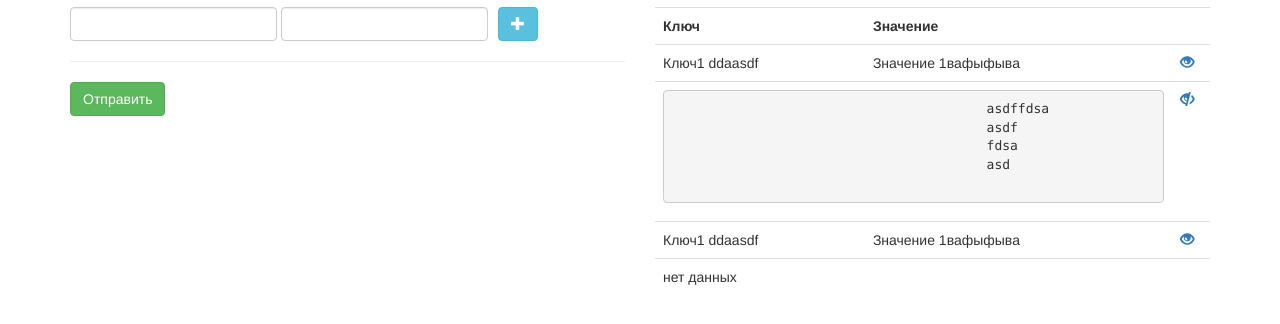
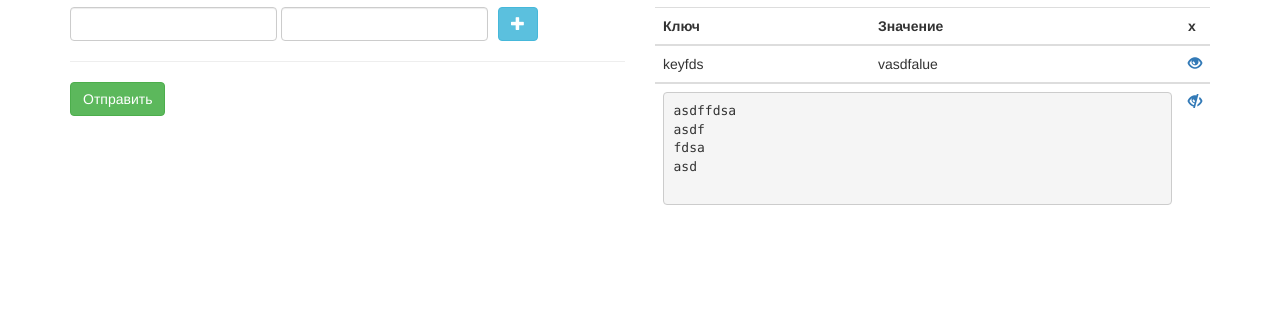
Before and after one commit to krom-xr/100avia_test, a plain HTML site: page index.html in a window 1280 px wide. Shown: the part 126-450 px from the top of the page. Drawn offline with nearby package versions, Linux system fonts and the light colour scheme.

Commit message:
items list

```diff
--- a/index.html
+++ b/index.html
@@ -43,22 +43,29 @@
                     </div>
                 </form>
             </div>
-            <div class="col-xs-6">
+
+            <div class="col-xs-6" ng-controller="ListCtrl">
                 <h2>Список полей</h2>
                 <div class="table">
                     <table class="table">
                         <tr>
                             <th>Ключ</th>
                             <th>Значение</th>
-                            <th></th>
-                        </tr>
-                        <tr>
-                            <td>Ключ1 ddaasdf</td>
-                            <td>Значение 1вафыфыва</td>
-                            <td><a href="#"><span class="glyphicon glyphicon-eye-open"></span></a></td>
+                            <th style="width: 20px">x</th>
                         </tr>
 
-                        <tr>
+                        <tr ng-hide="list.items.length">
+                            <td colspan="3">нет данных</td>
+                        </tr>
+
+                        <tbody ng-repeat="item in list.items">
+                            <tr ng-if="!item.show_full" >
+                                <td>{{ item.key }}</td>
+                                <td>{{ item.value }}</td>
+                                <td><a href="#" ng-click="list.showFull(item, true)"><span class="glyphicon glyphicon-eye-open"></span></a></td>
+                            </tr>
+
+                            <tr ng-if="item.show_full">
                                 <td colspan='2'>
                                     <div class="info">
                                         <pre>
@@ -69,17 +76,10 @@
                                         </pre>
                                     </div>
                                 </td>
-                            <td><a href="#"><span class="glyphicon glyphicon-eye-close"></span></a></td>
-                        </tr>
-                        <tr>
-                            <td>Ключ1 ddaasdf</td>
-                            <td>Значение 1вафыфыва</td>
-                            <td><a href="#"><span class="glyphicon glyphicon-eye-open"></span></a></td>
-                        </tr>
-                        <tr>
-                            <td colspan="3">нет данных</td>
+                                <td><a href="#" ng-click="list.showFull(item, false)"><span class="glyphicon glyphicon-eye-close"></span></a></td>
                             </tr>
 
+                        </tbody>
                     </table>
                 </div>
             </div>
--- a/js/main.js
+++ b/js/main.js
@@ -45,13 +45,25 @@ angular.module('TEST', [])
             }
         };
         return items;
+    })
+
+    .controller("ListCtrl", function($scope, ItemsList) {
+        $scope.list = ItemsList;
+
+
     }).factory('ItemsList', function() {
         var list = {
             items: [
-            ]
+                {key: 'keyfds', value: 'vasdfalue', full_info: "yesssadf dd", show_full: false},
+                {key: 'keyfds', value: 'vasdfalue', full_info: "yesssadf dd", show_full: true}
+            ],
+            showFull: function(item, state) {
+                item.show_full = state;
+            },
         };
         return list;
     })
+
     .directive("ngWith", function() {
         var createScopes = function(scope, scope_vars_ob) {
             if (!scope_vars_ob) { return; }
```
Lines whose indentation alone changed are shown as unchanged.
